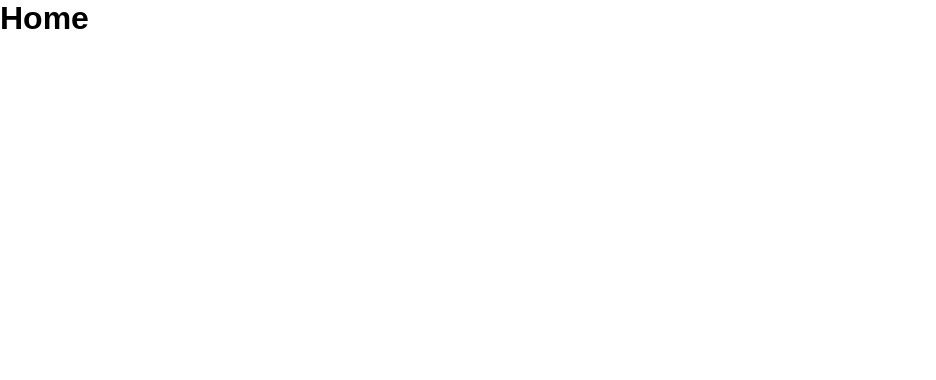
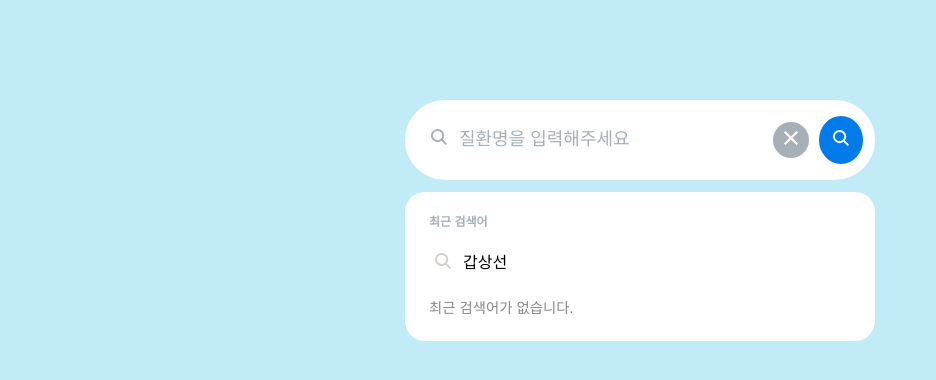
Before and after one commit to Plu457/pre-onboarding-10th-2-1, a React (Create React App) app: page / in a window 1280 px wide. Shown: the top 380 px of the page, without its empty margins (0-936 px from the left). Built offline with nearby package versions, Linux system fonts and the light colour scheme.

Commit message:
feat: 검색창 디자인

```diff
--- a/package.json
+++ b/package.json
@@ -10,6 +10,7 @@
     "@types/node": "^16.18.25",
     "@types/react": "^18.2.0",
     "@types/react-dom": "^18.2.1",
+    "axios": "^1.4.0",
     "react": "^18.2.0",
     "react-dom": "^18.2.0",
     "react-router-dom": "^6.11.0",
--- a/src/GlobalStyle.tsx
+++ b/src/GlobalStyle.tsx
@@ -46,6 +46,14 @@ textarea:focus {
   outline: none;
   box-shadow: none;
 }
+
+//* input type search 설정시 나오는 X 버튼 제거
+input::-webkit-search-decoration,
+input::-webkit-search-cancel-button,
+input::-webkit-search-results-button,
+input::-webkit-search-results-decoration{
+    display:none;
+}
 `;
 
 export default GlobalStyle;
--- /dev/null
+++ b/src/assets/icons/SearchClose.tsx
@@ -0,0 +1,19 @@
+import React from "react";
+
+const SearchClose = ({ size = 24, color = "#000000" }) => {
+  return (
+    <svg
+      xmlns="http://www.w3.org/2000/svg"
+      width={size}
+      height={size}
+      fill="none"
+    >
+      <path
+        d="M19 6.41L17.59 5 12 10.59 6.41 5 5 6.41 10.59 12 5 17.59 6.41 19 12 13.41 17.59 19 19 17.59 13.41 12 19 6.41z"
+        fill={color}
+      />
+    </svg>
+  );
+};
+
+export default SearchClose;
--- /dev/null
+++ b/src/assets/icons/SearchOutlined.tsx
@@ -0,0 +1,16 @@
+const SearchOutlined = ({ size = 16, color = "#ffffff" }) => {
+  return (
+    <svg
+      width={size}
+      height={size}
+      viewBox="0 0 16 16"
+      fill={color}
+      preserveAspectRatio="none"
+      xmlns="http://www.w3.org/2000/svg"
+    >
+      <path d="M6.56 0a6.56 6.56 0 015.255 10.49L16 14.674 14.675 16l-4.186-4.184A6.56 6.56 0 116.561 0zm0 1.875a4.686 4.686 0 100 9.372 4.686 4.686 0 000-9.372z" />
+    </svg>
+  );
+};
+
+export default SearchOutlined;
--- /dev/null
+++ b/src/assets/icons/index.tsx
@@ -0,0 +1,2 @@
+export { default as SearchOutlined } from "./SearchOutlined";
+export { default as SearchClose } from "./SearchClose";
--- a/src/pages/Home.tsx
+++ b/src/pages/Home.tsx
@@ -1,7 +1,47 @@
-import React from "react";
+import S from "./style";
+import { SearchClose, SearchOutlined } from "assets/icons";
 
 const Home = () => {
-  return <h1>Home</h1>;
+  return (
+    <S.FakeMain>
+      <S.SearchContainer>
+        <S.Header>
+          <S.Title>질환명을 검색해주세요.</S.Title>
+          <S.InputWrapper>
+            <S.InputDescWrapper>
+              <S.InputDescIconWrapper>
+                <SearchOutlined color="#a7afb7" />
+              </S.InputDescIconWrapper>
+              <span>질환명을 입력해주세요</span>
+            </S.InputDescWrapper>
+            <S.Input name="q" type="search" />
+            <S.ClearButton>
+              <SearchClose color="#ffffff" />
+            </S.ClearButton>
+          </S.InputWrapper>
+          <S.SearchButton type="button">
+            <SearchOutlined />
+          </S.SearchButton>
+        </S.Header>
+        <S.RecentSearchSection>
+          <S.RecentSearchHeader>
+            <h2>최근 검색어</h2>
+          </S.RecentSearchHeader>
+          <S.RecentSearchList>
+            <S.RecentSearchItem>
+              <S.RecentSearchIconBtn type="button">
+                <SearchOutlined color="#d6cdcd" />
+              </S.RecentSearchIconBtn>
+              <S.RecentSearchTextBtn type="button">
+                갑상선
+              </S.RecentSearchTextBtn>
+            </S.RecentSearchItem>
+          </S.RecentSearchList>
+          <S.NoRecentSearchText>최근 검색어가 없습니다.</S.NoRecentSearchText>
+        </S.RecentSearchSection>
+      </S.SearchContainer>
+    </S.FakeMain>
+  );
 };
 
 export default Home;
--- /dev/null
+++ b/src/pages/style.ts
@@ -0,0 +1,124 @@
+import styled from "styled-components";
+
+const S = {
+  //* 입력창
+  FakeMain: styled.main`
+    display: flex;
+    justify-content: center;
+    padding-top: 100px;
+    width: 100vw;
+    height: 100vh;
+    background-color: #c1ebf6;
+  `,
+
+  SearchContainer: styled.div`
+    max-width: 470px;
+    width: 100%;
+  `,
+
+  Header: styled.header`
+    display: flex;
+    align-items: center;
+    padding: 0 10px;
+    background-color: #ffffff;
+    border: 2px solid;
+    border-radius: 42px;
+    border-color: #ffffff;
+  `,
+
+  Title: styled.h1`
+    position: absolute;
+    width: 1px;
+    height: 1px;
+    margin: -1px;
+    overflow: hidden;
+    clip: rect(0, 0, 0, 0);
+  `,
+
+  InputWrapper: styled.div`
+    position: relative;
+    display: flex;
+    width: 100%;
+    padding: 20px 10px 20px 14px;
+    font-size: 18px;
+  `,
+
+  InputDescWrapper: styled.div`
+    position: absolute;
+    top: 35%;
+    display: flex;
+    color: #a7afb7;
+    pointer-events: none;
+  `,
+
+  InputDescIconWrapper: styled.div`
+    margin-right: 12px;
+  `,
+
+  Input: styled.input`
+    width: 100%;
+  `,
+
+  ClearButton: styled.button`
+    height: 36px;
+    background-color: #a7afb7;
+    border-radius: 100%;
+    cursor: pointer;
+  `,
+
+  SearchButton: styled.button`
+    width: 48px;
+    height: 48px;
+    background-color: #007be9;
+    border-radius: 100%;
+    cursor: pointer;
+  `,
+
+  //* 최근 검색어 및 제안 단어를 보여주는 모달
+
+  RecentSearchSection: styled.section`
+    margin-top: 12px;
+    padding: 24px;
+    background-color: #ffffff;
+    border-radius: 20px;
+  `,
+
+  RecentSearchHeader: styled.header`
+    margin-bottom: 12px;
+    font-size: 8px;
+    color: #a7afb7;
+  `,
+
+  RecentSearchList: styled.ol`
+    padding: 0;
+    max-height: 280px;
+    overflow: hidden;
+  `,
+
+  RecentSearchItem: styled.li`
+    display: flex;
+    align-items: center;
+    padding: 10px 0;
+    cursor: pointer;
+
+    :hover {
+      background-color: #f5f5f5;
+    }
+  `,
+
+  RecentSearchIconBtn: styled.button`
+    cursor: pointer;
+  `,
+
+  RecentSearchTextBtn: styled.button`
+    cursor: pointer;
+  `,
+
+  NoRecentSearchText: styled.p`
+    font-size: 0.9rem;
+    color: #888;
+    margin-top: 1rem;
+  `,
+};
+
+export default S;
```
Also changed, not shown: 1 other file (tests, documents, lock files or other folders).
